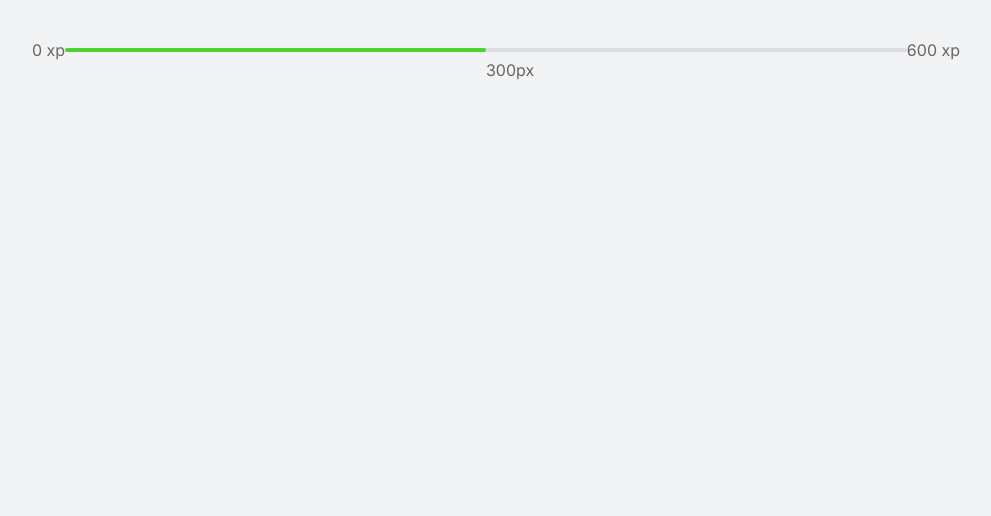
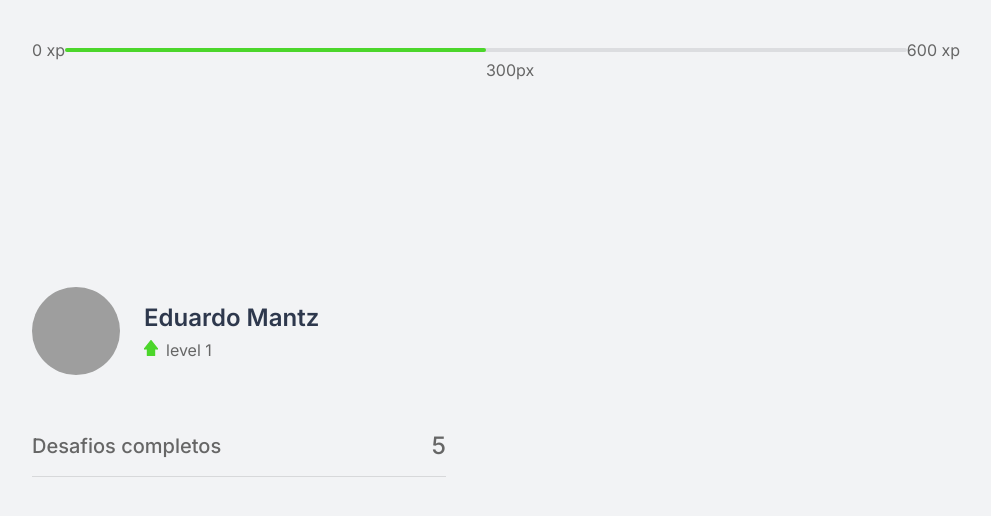
Before and after one commit to eduardomantz291/nlw-4-react-next-moveit, a Next.js app: page / in a window 1280 px wide. Shown: the top 516 px of the page, without its empty margins (144-1135 px from the left). Built offline with nearby package versions, Linux system fonts and the light colour scheme; grey boxes are pictures that could not be loaded.

Commit message:
Profile feito

```diff
--- /dev/null
+++ b/src/components/CompletedChallenges.tsx
@@ -0,0 +1,10 @@
+import styles from '../styles/components/ComplatedChallenges.module.css'
+
+export function ComplatedChallenges() {
+  return (
+    <div className={styles.complatedChallengesContainer}>
+      <span>Desafios completos</span>
+      <span>5</span>
+    </div>
+  );
+}
--- /dev/null
+++ b/src/components/Profile.tsx
@@ -0,0 +1,15 @@
+import styles from '../styles/components/Profile.module.css'
+
+export function Profile() {
+  return (
+    <div className={styles.profileContainer}>
+      <img src="https://github.com/eduardomantz291.png" alt="Eduardo Mantz"/>
+      <div>
+        <strong>Eduardo Mantz</strong>
+        <p>
+          <img src="icons/level.svg" alt="Level"/>
+          level 1</p>
+      </div>
+    </div>
+  );
+}
--- a/src/pages/index.tsx
+++ b/src/pages/index.tsx
@@ -1,9 +1,21 @@
+import { ComplatedChallenges } from '../components/CompletedChallenges';
 import { ExperienceBar } from '../components/ExperienceBar';
+import { Profile } from '../components/Profile';
+
+import styles from '../styles/pages/Home.module.css'
 
 export default function Home() {
   return (
-    <div className="container">
+    <div className={styles.container}>
       <ExperienceBar />
+
+      <section>
+        <div>
+          <Profile />
+          <ComplatedChallenges />
+        </div>
+        <div></div>
+      </section>
     </div>
   );
 }
--- /dev/null
+++ b/src/styles/components/ComplatedChallenges.module.css
@@ -0,0 +1,18 @@
+.complatedChallengesContainer {
+  display: flex;
+  align-items: center;
+  justify-content: space-between;
+
+  margin: 3.5rem 0;
+  padding-bottom: 1rem;
+  border-bottom: 1px solid #d7d8da;
+  font-weight: 500;
+}
+
+.complatedChallengesContainer span:first-child {
+  font-size: 1.25rem;
+}
+
+.complatedChallengesContainer span:last-child {
+  font-size: 1.5rem;
+}
--- /dev/null
+++ b/src/styles/components/Profile.module.css
@@ -0,0 +1,29 @@
+.profileContainer {
+  display: flex;
+  align-items: center;
+}
+
+.profileContainer > img {
+  width: 5.5rem;
+  height: 5.5rem;
+  border-radius: 50%;
+}
+
+.profileContainer div {
+  margin-left: 1.5rem;
+}
+
+.profileContainer div strong {
+  font-size: 1.5rem;
+  font-weight: 600;
+  color: var(--title);
+}
+
+.profileContainer div p {
+  font-size: 1rem;
+  margin-top: 0.5rem;
+}
+
+.profileContainer div p img {
+  margin-right: 0.5rem;
+}
--- a/src/styles/global.css
+++ b/src/styles/global.css
@@ -1,3 +1,5 @@
+@import url('https://fonts.googleapis.com/css2?family=Inter:wght@400;500;600&family=Rajdhani:wght@600&display=swap');
+
 * {
   margin: 0;
   padding: 0;
@@ -47,13 +49,3 @@
   color: inherit;
   text-decoration: none;
 }
-
-.container {
-  height: 100vh;
-  max-width: 992px;
-  margin: 0 auto;
-  padding: 2.5rem 2rem;
-
-  display: flex;
-  flex-direction: column;
-}
--- /dev/null
+++ b/src/styles/pages/Home.module.css
@@ -0,0 +1,18 @@
+.container {
+  height: 100vh;
+  max-width: 992px;
+  margin: 0 auto;
+  padding: 2.5rem 2rem;
+
+  display: flex;
+  flex-direction: column;
+}
+
+.container section {
+  flex: 1;
+
+  display: grid;
+  grid-template-columns: 1fr 1fr;
+  gap: 6.25rem;
+  align-content: center;
+}
```
